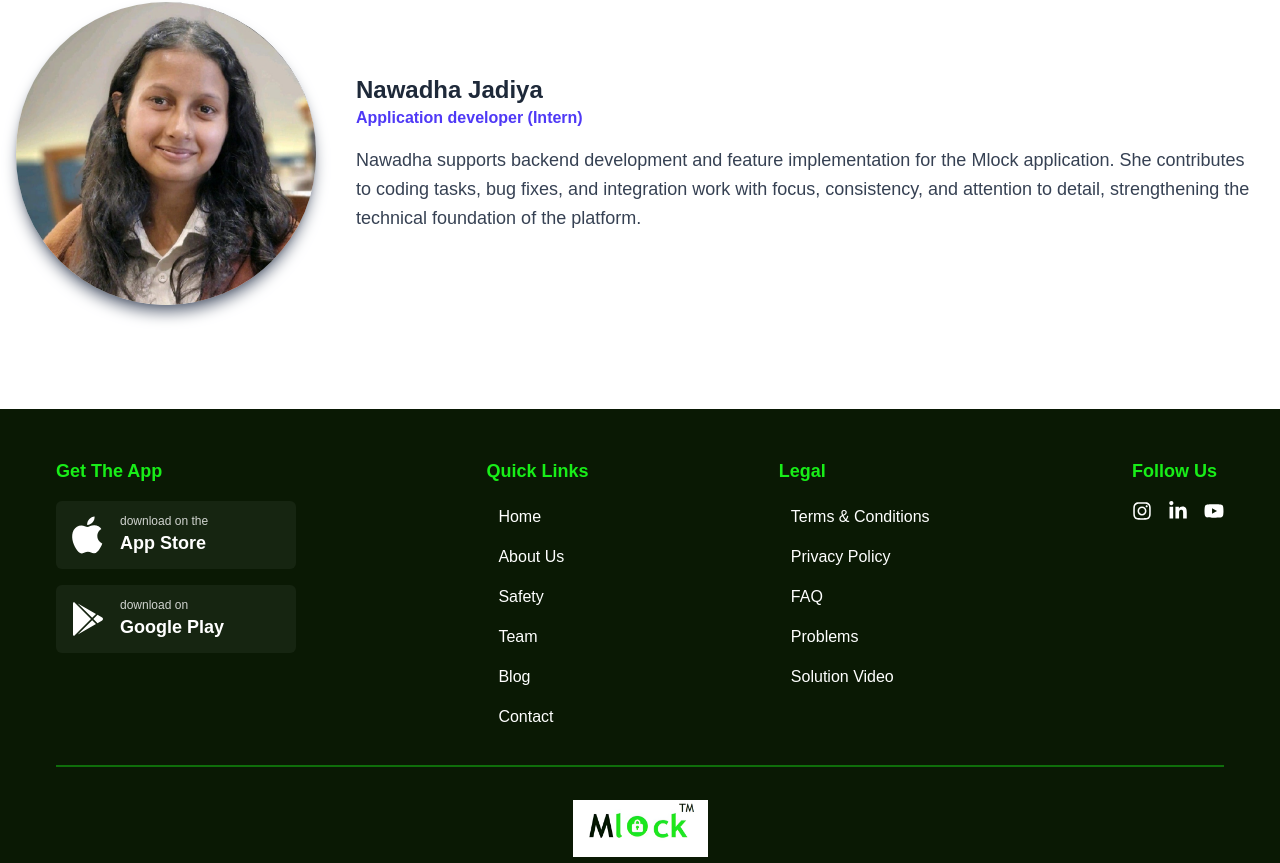
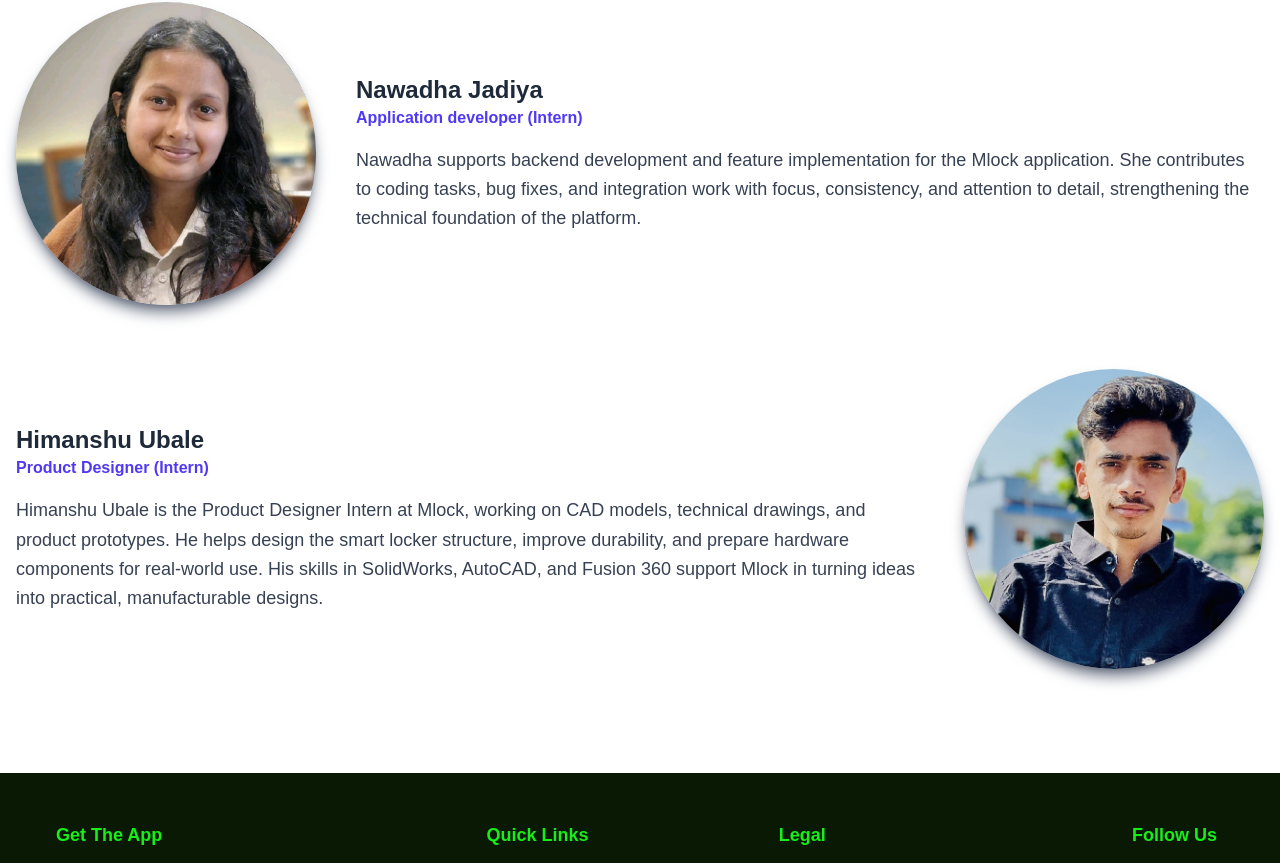
Before and after one commit to mlock-official/mlock, a Next.js app: page /team in a window 1280 px wide. Shown: the part 2868-3731 px from the top of the page. Built offline with nearby package versions, Linux system fonts and the light colour scheme.

Commit message:
new member added

```diff
--- a/app/team/page.js
+++ b/app/team/page.js
@@ -153,6 +153,23 @@ const team = () => {
                     </div>
                 </div>
 
+                <div className="flex flex-col md:flex-row-reverse items-center w-full">
+                    <Image
+                        src="/Team/Himanshu.jpg"
+                        alt="Himanshu Ubale"
+                        width={300}
+                        height={300}
+                        className="rounded-full shadow-gray-500 shadow-lg object-cover"
+                    />
+                    <div className="mt-6 md:mt-0 md:mr-10 text-center md:text-left w-full">
+                        <h3 className="text-2xl font-bold text-gray-800">Himanshu Ubale</h3>
+                        <h4 className="text-indigo-600 font-semibold">Product Designer (Intern)</h4>
+                        <p className="mt-4 text-lg text-gray-700 leading-relaxed">
+                            Himanshu Ubale is the Product Designer Intern at Mlock, working on CAD models, technical drawings, and product prototypes. He helps design the smart locker structure, improve durability, and prepare hardware components for real-world use. His skills in SolidWorks, AutoCAD, and Fusion 360 support Mlock in turning ideas into practical, manufacturable designs.
+                        </p>
+                    </div>
+                </div>
+
             </div>
 
 
```
Also changed, not shown: public/Team/Himanshu.jpg (added).
